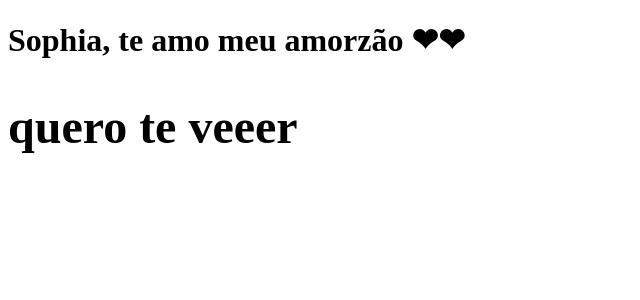
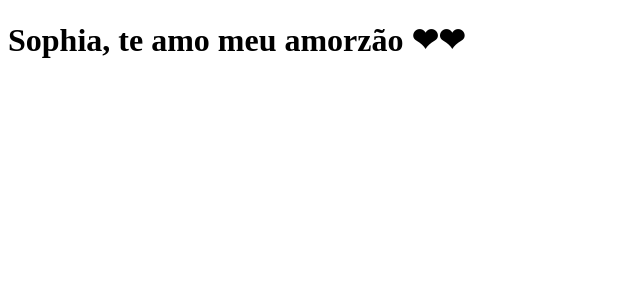
Before and after one commit to filipesilva9225/Dev_in_cloud, a Next.js app: page / in a window 1280 px wide. Shown: the top 300 px of the page, without its empty margins (0-640 px from the left). Built offline with nearby package versions, Linux system fonts and the light colour scheme.

Commit message:
removendo subtitulo

```diff
--- a/pages/index.js
+++ b/pages/index.js
@@ -1,7 +1,5 @@
 function Home(){
-    return <h1>Sophia, te amo meu amorzão ❤❤
-        <h2>quero te veeer</h2>
-    </h1>
+    return <h1>Sophia, te amo meu amorzão ❤❤</h1>
 
 }
 export default Home;
```
